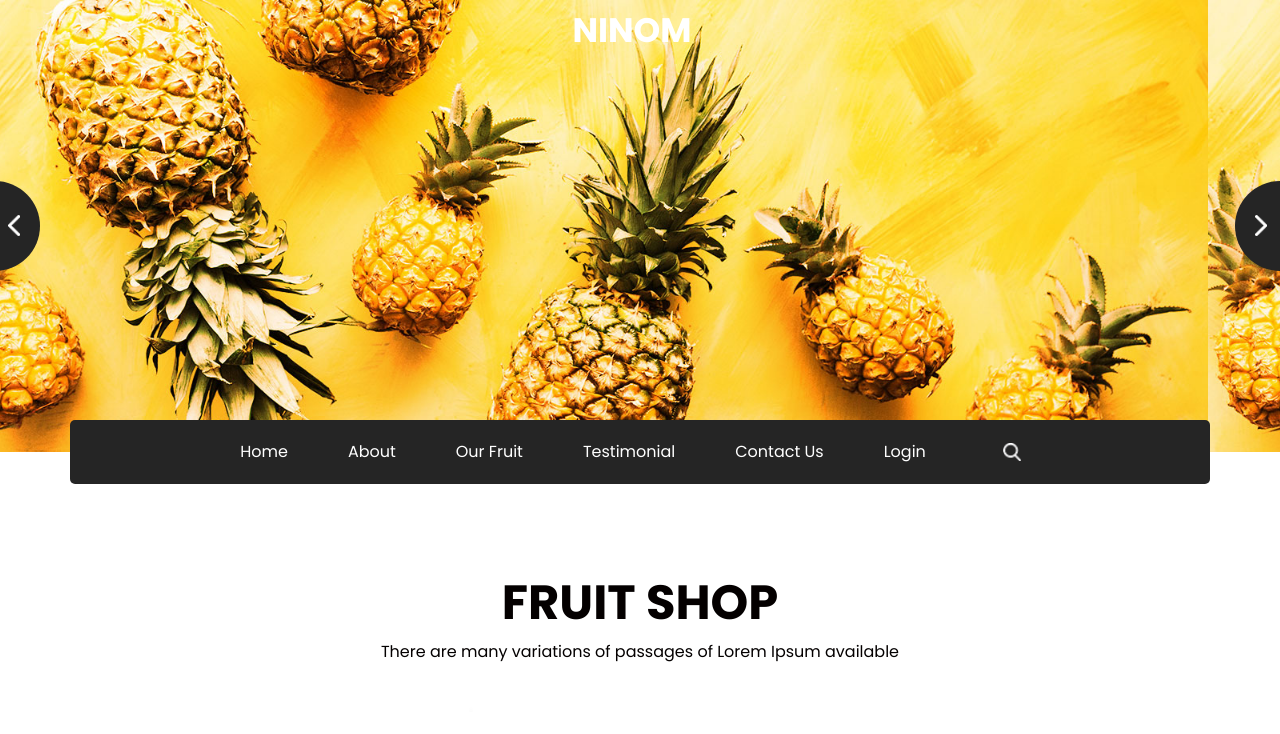
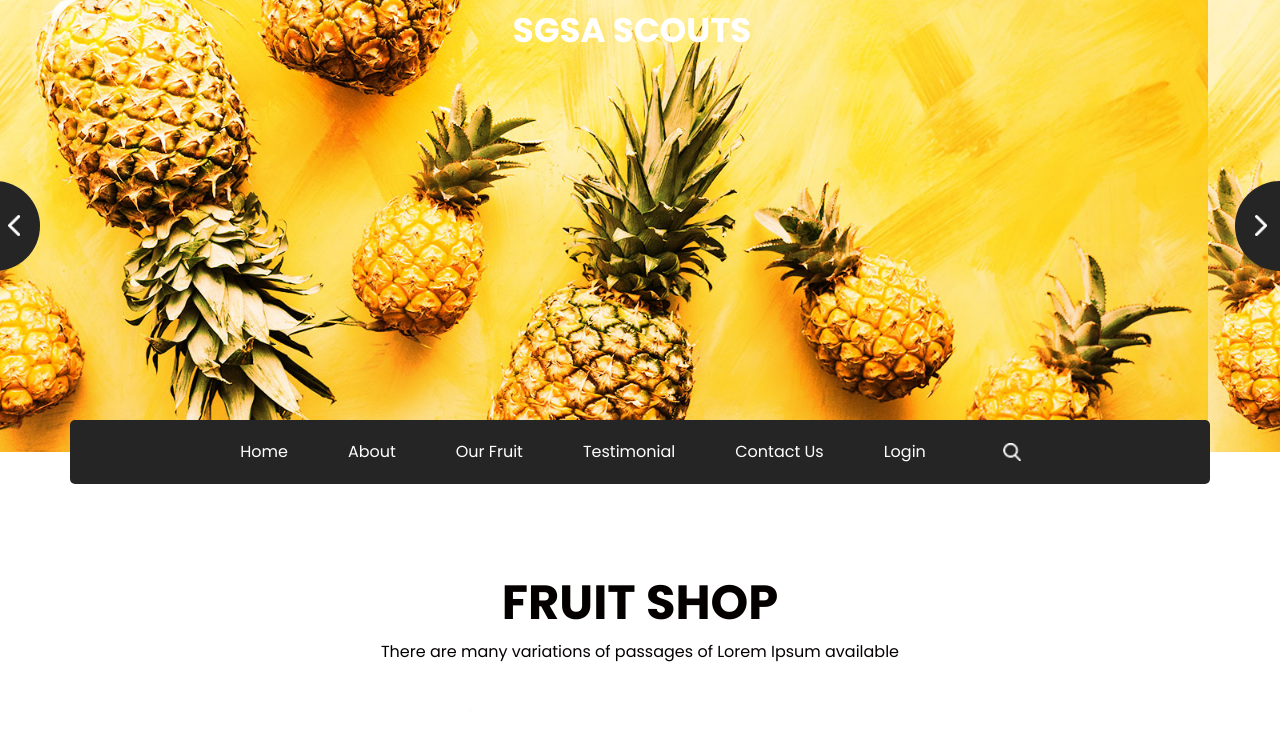
Before and after one commit to baskhairounm/sgsascouts.github.io, a plain HTML site: page index.html in a window 1280 px wide. Shown: the top 734 px of the page. Drawn offline with nearby package versions, Linux system fonts and the light colour scheme; a web font is replaced by a local one.

Commit message:
initial 2.0

```diff
--- a/index.html
+++ b/index.html
@@ -12,7 +12,7 @@
   <meta name="description" content="" />
   <meta name="author" content="" />
 
-  <title>Ninom</title>
+  <title>SGSA SCOUTS</title>
 
   <!-- slider stylesheet -->
   <link rel="stylesheet" type="text/css" href="https://cdnjs.cloudflare.com/ajax/libs/OwlCarousel2/2.1.3/assets/owl.carousel.min.css" />
@@ -34,7 +34,7 @@
     <div class="brand_box">
       <a class="navbar-brand" href="index.html">
         <span>
-          Ninom
+          SGSA SCOUTS
         </span>
       </a>
     </div>
```
Also changed, not shown: 1 other file.
